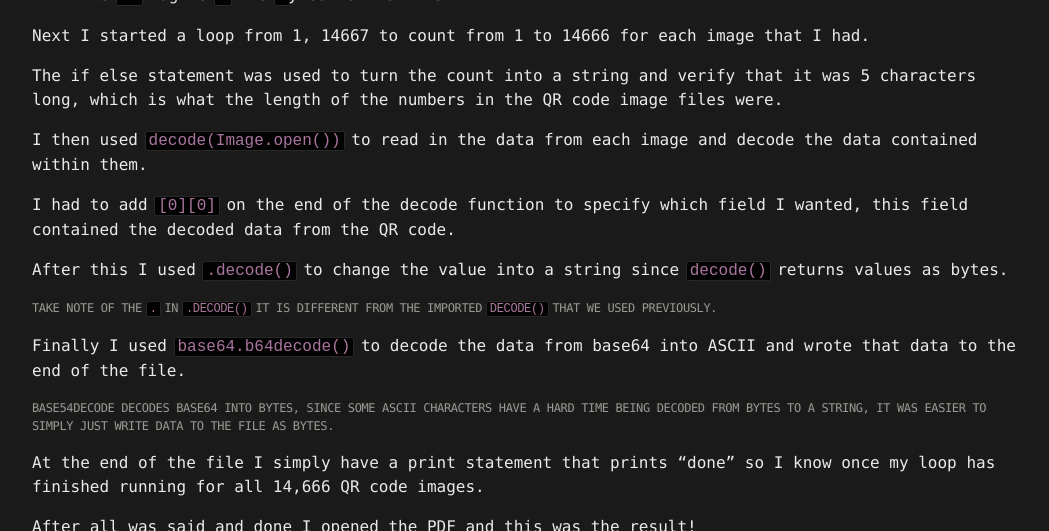
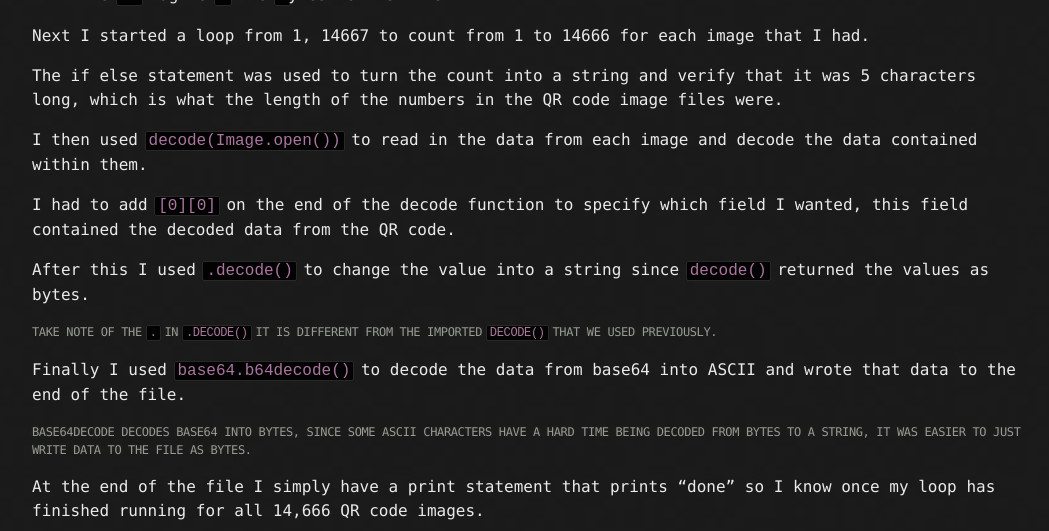
Before and after one commit to Txnn3r/Txnn3r.github.io, a Jekyll site: the page built from _posts/2023-04-30-UMDCTF.md, in a window 1280 px wide and 900 px high, scrolled down 13887 px, cut to the strip 0-531 px from the top of the window. Shown: the whole strip, without its empty margins (108-1157 px from the left). Built offline with Jekyll 4.4.1, drawn with Linux system fonts in a browser that asks for light colours; some of the changed text lies outside the part shown.

Commit message:
Update 2023-04-30-UMDCTF.md

```diff
--- a/_posts/2023-04-30-UMDCTF.md
+++ b/_posts/2023-04-30-UMDCTF.md
@@ -346,13 +346,13 @@ I then used `decode(Image.open())`  to read in the data from each image and deco
 
 I had to add `[0][0]` on the end of the decode function to specify which field I wanted, this field contained the decoded data from the QR code.
 
-After this I used `.decode()` to change the value into a string since `decode()` returns values as bytes.
+After this I used `.decode()` to change the value into a string since `decode()` returned the values as bytes.
 
 ###### [](#Note1)Take note of the `.` in `.decode()` it is different from the imported `decode()` that we used previously.
 
 Finally I used `base64.b64decode()` to decode the data from base64 into ASCII and wrote that data to the end of the file.
 
-###### [](#Note2)base54decode decodes base64 into bytes, since some ASCII characters have a hard time being decoded from bytes to a string, it was easier to simply just write data to the file as bytes.
+###### [](#Note2)base64decode decodes base64 into bytes, since some ASCII characters have a hard time being decoded from bytes to a string, it was easier to just write data to the file as bytes.
 
 At the end of the file I simply have a print statement that prints "done" so I know once my loop has finished running for all 14,666 QR code images.
 
@@ -444,7 +444,7 @@ I started by using the `pdftoppm` command to split each page apart and put them
 
 `pdftoppm ../top-secret-team-rocket.pdf pdf -png`
 
-Once I had all the pages separated I used [deda](https://github.com/dfd-tud/deda) to read for any patterns of dots using `deda_parse_print` for each PNG image of the pages.
+Once I had all the pages separated, I used [deda](https://github.com/dfd-tud/deda) to read for any patterns of dots using `deda_parse_print` for each PNG image of the pages.
 
 ![image](https://user-images.githubusercontent.com/101006959/235384473-a1373a85-92a2-43da-ae8e-c3beba5f769c.png)
 
```
Also changed, not shown: other parts of _posts/2023-04-30-UMDCTF.md (+1 -1 lines).
